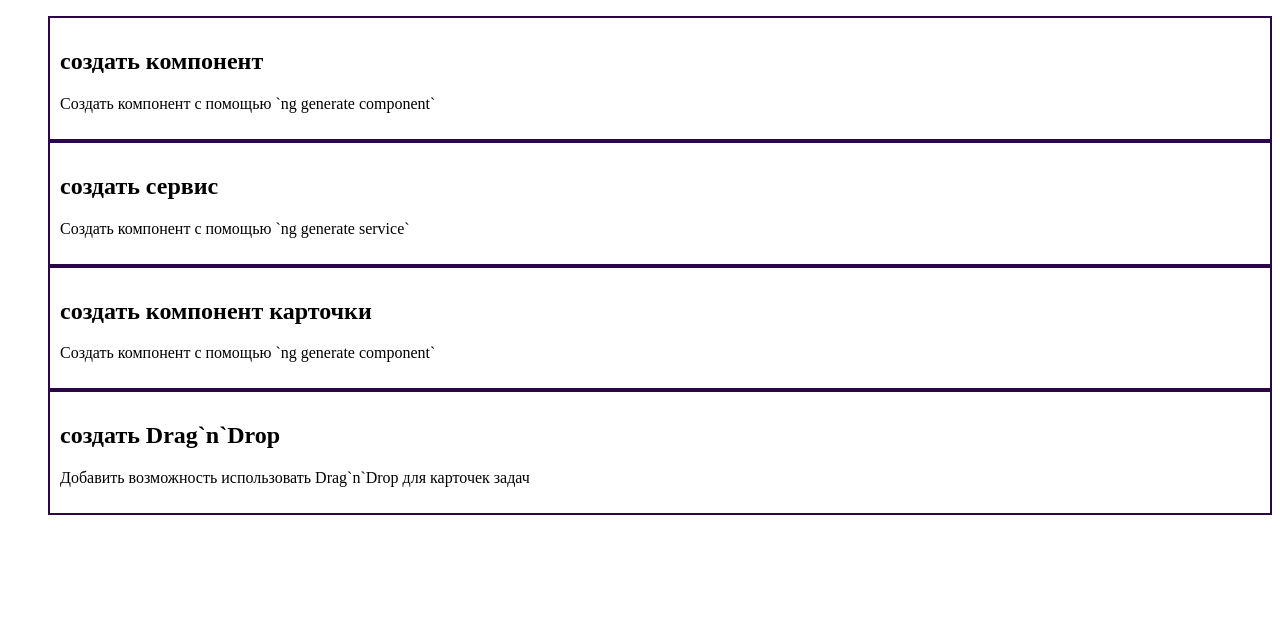
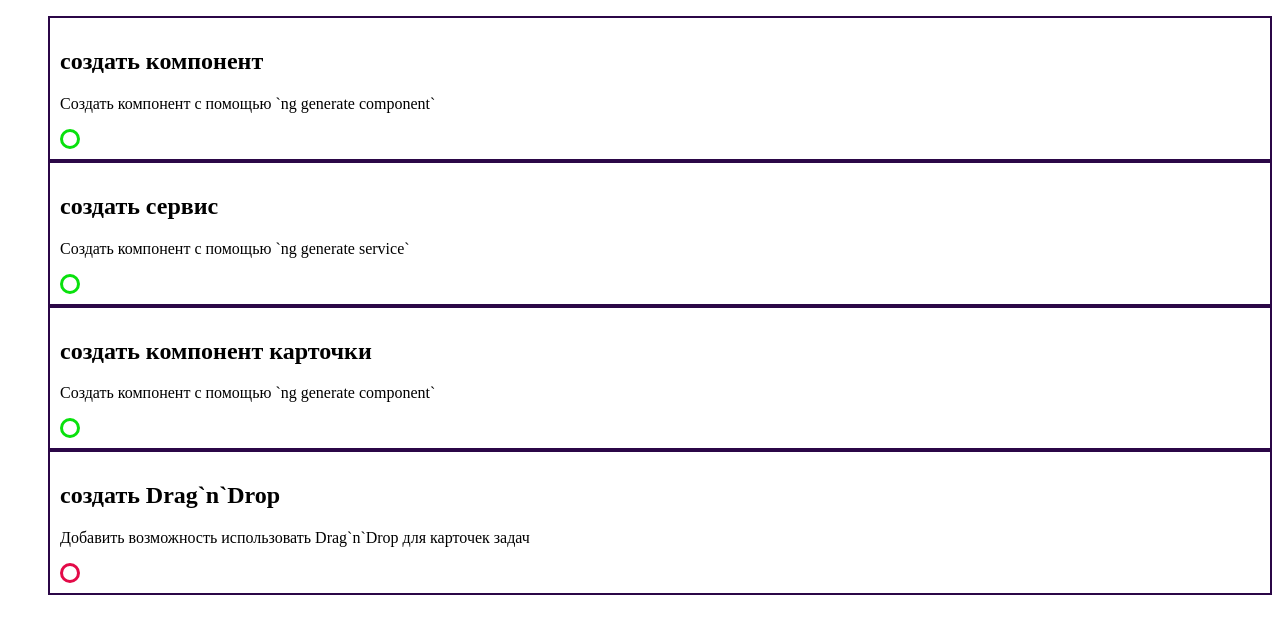
Before and after one commit to FoxyRaspberry/angular-kanban, an Angular app: page / in a window 1280 px wide. Shown: the top 634 px of the page. Built offline with nearby package versions, Linux system fonts and the light colour scheme.

Commit message:
feat: handle `taskStatus`

```diff
--- a/src/app/task-card/task-card.component.html
+++ b/src/app/task-card/task-card.component.html
@@ -1,4 +1,5 @@
 <article class="app-task-container">
-    <h1>{{task.taskName}}</h1>
-    <p>{{task.taskDescription}}</p>
+    <h1>{{taskInternal.taskName}}</h1>
+    <p>{{taskInternal.taskDescription}}</p>
+    <div class="app-task-status {{statusCSSModifier}}"></div>
 </article>
--- a/src/app/task-card/task-card.component.scss
+++ b/src/app/task-card/task-card.component.scss
@@ -6,3 +6,25 @@
     border: 2px solid #2b0747;
     padding: 10px;
 }
+
+.app-task-status {
+    width: 20px;
+    height: 20px;
+    border-radius: 50%;
+}
+
+.app-task-status_to-do {
+    border: 3px solid #e30a48;
+}
+
+.app-task-status_in-progress {
+    border: 3px solid #d2af13;
+}
+
+.app-task-status_in-review {
+    border: 3px solid #0960e1;
+}
+
+.app-task-status_done {
+    border: 3px solid #09e10d;
+}
--- a/src/app/task-card/task-card.component.ts
+++ b/src/app/task-card/task-card.component.ts
@@ -9,12 +9,25 @@ import { KanbanTask, KanbanTaskStatus } from '../task-list/tasks.service';
   styleUrl: './task-card.component.scss'
 })
 export class TaskCardComponent {
-  @Input({
-    required: true,
-  }) task: KanbanTask = {
+  @Input({ required: true })
+  set task(task: KanbanTask) {
+    this.taskInternal = task;
+    this.statusCSSModifier = statusCSSModifiersMap.get(task.taskStatus) as string;
+  }
+
+  protected taskInternal: KanbanTask = {
     taskDescription: '',
     taskID: '',
     taskName: '',
     taskStatus: KanbanTaskStatus.ToDo,
   };
+
+  protected statusCSSModifier = statusCSSModifiersMap.get(KanbanTaskStatus.ToDo) as string;
 }
+
+const statusCSSModifiersMap = new Map<KanbanTaskStatus, string>([
+  [KanbanTaskStatus.Done, 'app-task-status_done'],
+  [KanbanTaskStatus.InProgress, 'app-task-status_in-progress'],
+  [KanbanTaskStatus.InReview, 'app-task-status_in-review'],
+  [KanbanTaskStatus.ToDo, 'app-task-status_to-do'],
+]);
--- a/src/styles.scss
+++ b/src/styles.scss
@@ -1 +1,9 @@
-/* You can add global styles to this file, and also import other style files */
+html {
+    box-sizing: border-box;
+}
+
+*,
+*::after,
+*::before {
+    box-sizing: inherit;
+}
```
